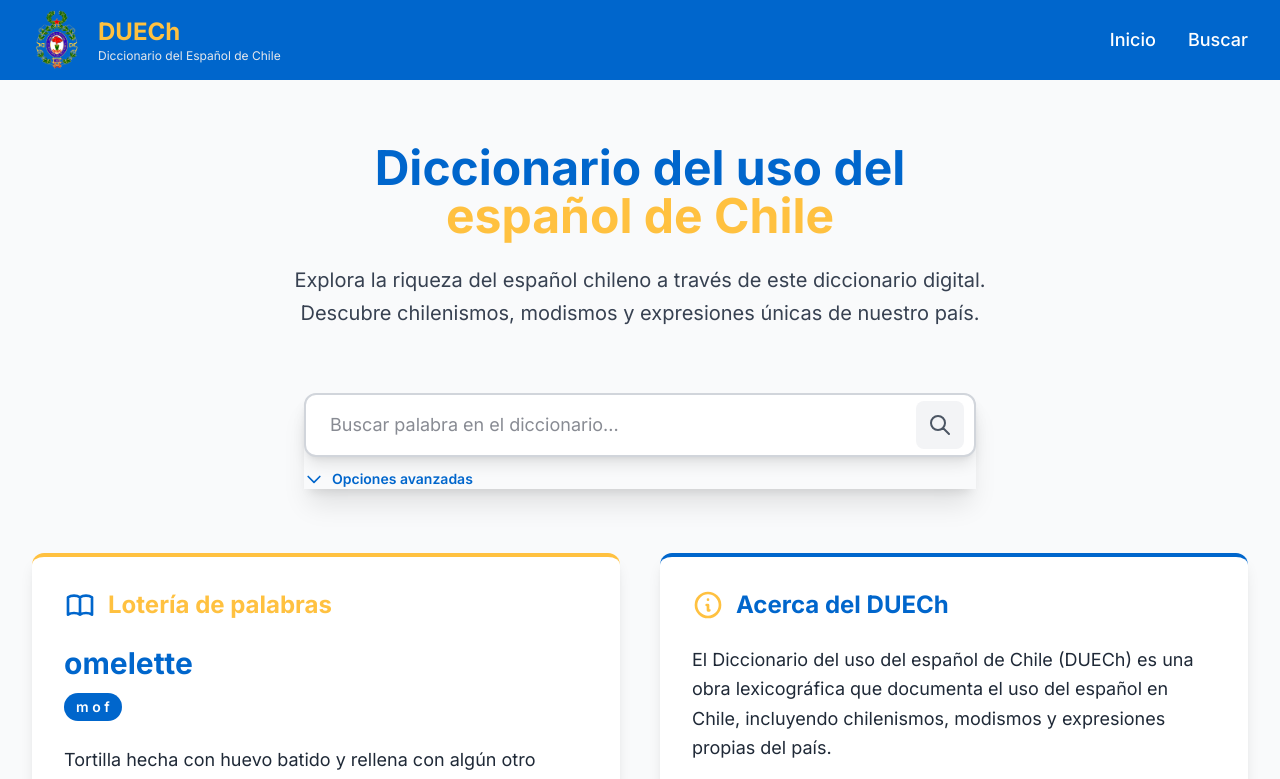
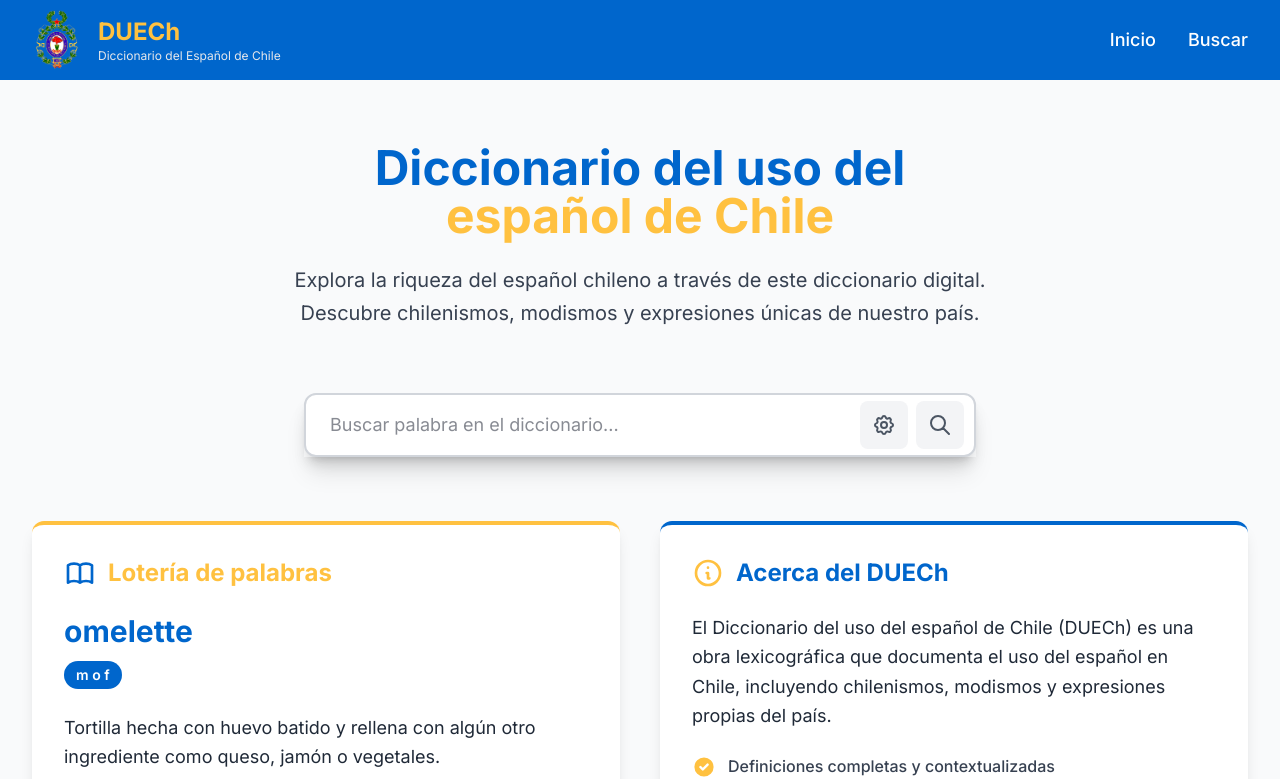
Before and after one commit to duech-online/duech-online-app, a Next.js app: page / in a window 1280 px wide. Shown: the top 779 px of the page. Built offline with nearby package versions, Linux system fonts and the light colour scheme.

Commit message:
feat(search-bar): add toggle functionality for advanced search options

```diff
--- a/app/palabra/[id]/page.tsx
+++ b/app/palabra/[id]/page.tsx
@@ -199,21 +199,6 @@
               </svg>
               Volver a búsqueda
             </Link>
-
-            <Link
-              href="/search"
-              className="inline-flex items-center font-medium text-blue-600 hover:text-blue-800"
-            >
-              Opciones avanzadas
-              <svg className="ml-2 h-5 w-5" fill="none" stroke="currentColor" viewBox="0 0 24 24">
-                <path
-                  strokeLinecap="round"
-                  strokeLinejoin="round"
-                  strokeWidth={2}
-                  d="M9 5l7 7-7 7"
-                />
-              </svg>
-            </Link>
           </div>
         </div>
       </div>
--- a/app/ui/search-bar.tsx
+++ b/app/ui/search-bar.tsx
@@ -64,6 +64,10 @@
   const [availableOrigins, setAvailableOrigins] = useState<string[]>([]);
   const [isAdvancedOpen, setIsAdvancedOpen] = useState(false);
   const [isInitialized, setIsInitialized] = useState(false);
+
+  const toggleAdvanced = useCallback(() => {
+    setIsAdvancedOpen((prev) => !prev);
+  }, []);
 
   const hasActiveFilters = useMemo(
     () =>
@@ -313,45 +317,35 @@
           value={query}
           onChange={(e) => setQuery(e.target.value)}
           placeholder={placeholder}
-          className="focus:border-duech-blue w-full rounded-xl border-2 border-gray-300 bg-white px-6 py-4 pr-16 text-lg text-gray-900 shadow-lg transition-all duration-200 focus:ring-4 focus:ring-blue-200 focus:outline-none"
+          className="focus:border-duech-blue w-full rounded-xl border-2 border-gray-300 bg-white px-6 py-4 pr-28 text-lg text-gray-900 shadow-lg transition-all duration-200 focus:ring-4 focus:ring-blue-200 focus:outline-none"
         />
-        <button
-          type="submit"
-          className="hover:text-duech-blue absolute top-1/2 right-3 -translate-y-1/2 transform rounded-lg bg-gray-100 p-3 text-gray-600 transition-colors hover:bg-blue-50"
-          aria-label="Buscar"
-        >
-          <svg className="h-6 w-6" fill="none" stroke="currentColor" viewBox="0 0 24 24">
-            <path strokeLinecap="round" strokeLinejoin="round" strokeWidth={2} d="M21 21l-6-6m2-5a7 7 0 11-14 0 7 7 0 0114 0z" />
-          </svg>
-        </button>
-      </div>
-
-      <div className="mt-3 flex flex-wrap items-center justify-between gap-2">
-        <button
-          type="button"
-          onClick={() => setIsAdvancedOpen((prev) => !prev)}
-          className="text-duech-blue inline-flex items-center gap-2 text-sm font-semibold"
-        >
-          <svg
-            className={`h-5 w-5 transition-transform ${isAdvancedOpen ? 'rotate-180' : ''}`}
-            fill="none"
-            stroke="currentColor"
-            viewBox="0 0 24 24"
-          >
-            <path strokeLinecap="round" strokeLinejoin="round" strokeWidth={2} d="M19 9l-7 7-7-7" />
-          </svg>
-          Opciones avanzadas
-        </button>
-
-        {hasActiveFilters && (
+        <div className="absolute inset-y-0 right-3 flex items-center gap-2">
           <button
             type="button"
-            onClick={handleClearFilters}
-            className="text-sm font-medium text-gray-600 underline-offset-4 hover:underline"
+            onClick={toggleAdvanced}
+            className="hover:text-duech-blue rounded-lg bg-gray-100 p-3 text-gray-600 transition-colors hover:bg-blue-50"
+            aria-label={isAdvancedOpen ? 'Ocultar opciones avanzadas' : 'Mostrar opciones avanzadas'}
           >
-            Limpiar filtros
+            <svg className="h-6 w-6" fill="none" stroke="currentColor" viewBox="0 0 24 24">
+              <path
+                strokeLinecap="round"
+                strokeLinejoin="round"
+                strokeWidth={2}
+                d="M10.325 4.317c.426-1.756 2.924-1.756 3.35 0a1.724 1.724 0 002.573 1.066c1.543-.89 3.31.877 2.42 2.42a1.724 1.724 0 001.065 2.572c1.756.426 1.756 2.924 0 3.35a1.724 1.724 0 00-1.066 2.573c.89 1.543-.877 3.31-2.42 2.42a1.724 1.724 0 00-2.572 1.065c-.426 1.756-2.924 1.756-3.35 0a1.724 1.724 0 00-2.573-1.066c-1.543.89-3.31-.877-2.42-2.42a1.724 1.724 0 00-1.065-2.572c-1.756-.426-1.756-2.924 0-3.35a1.724 1.724 0 001.066-2.573c-.89-1.543.877-3.31 2.42-2.42.996.575 2.275.126 2.572-1.065z"
+              />
+              <path strokeLinecap="round" strokeLinejoin="round" strokeWidth={2} d="M15 12a3 3 0 11-6 0 3 3 0 016 0z" />
+            </svg>
           </button>
-        )}
+          <button
+            type="submit"
+            className="hover:text-duech-blue rounded-lg bg-gray-100 p-3 text-gray-600 transition-colors hover:bg-blue-50"
+            aria-label="Buscar"
+          >
+            <svg className="h-6 w-6" fill="none" stroke="currentColor" viewBox="0 0 24 24">
+              <path strokeLinecap="round" strokeLinejoin="round" strokeWidth={2} d="M21 21l-6-6m2-5a7 7 0 11-14 0 7 7 0 0114 0z" />
+            </svg>
+          </button>
+        </div>
       </div>
 
       {isAdvancedOpen && (
```
